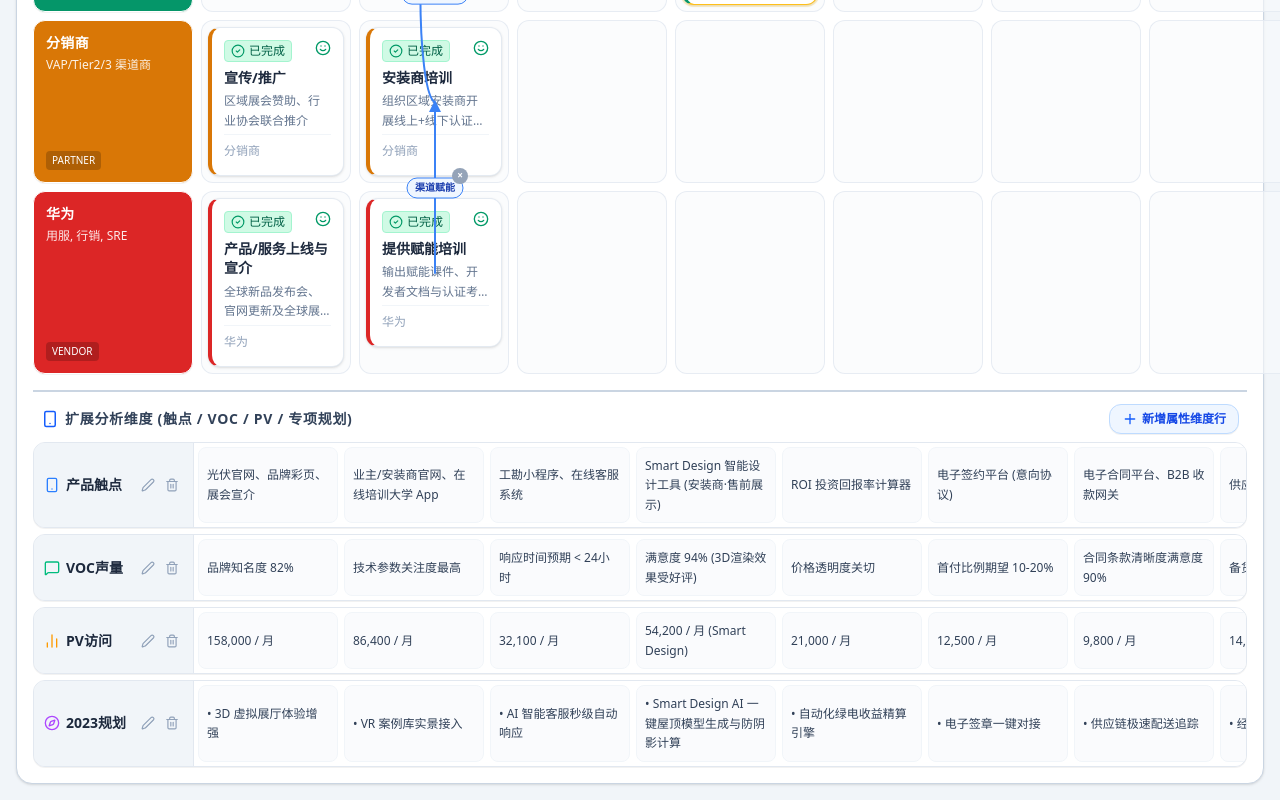
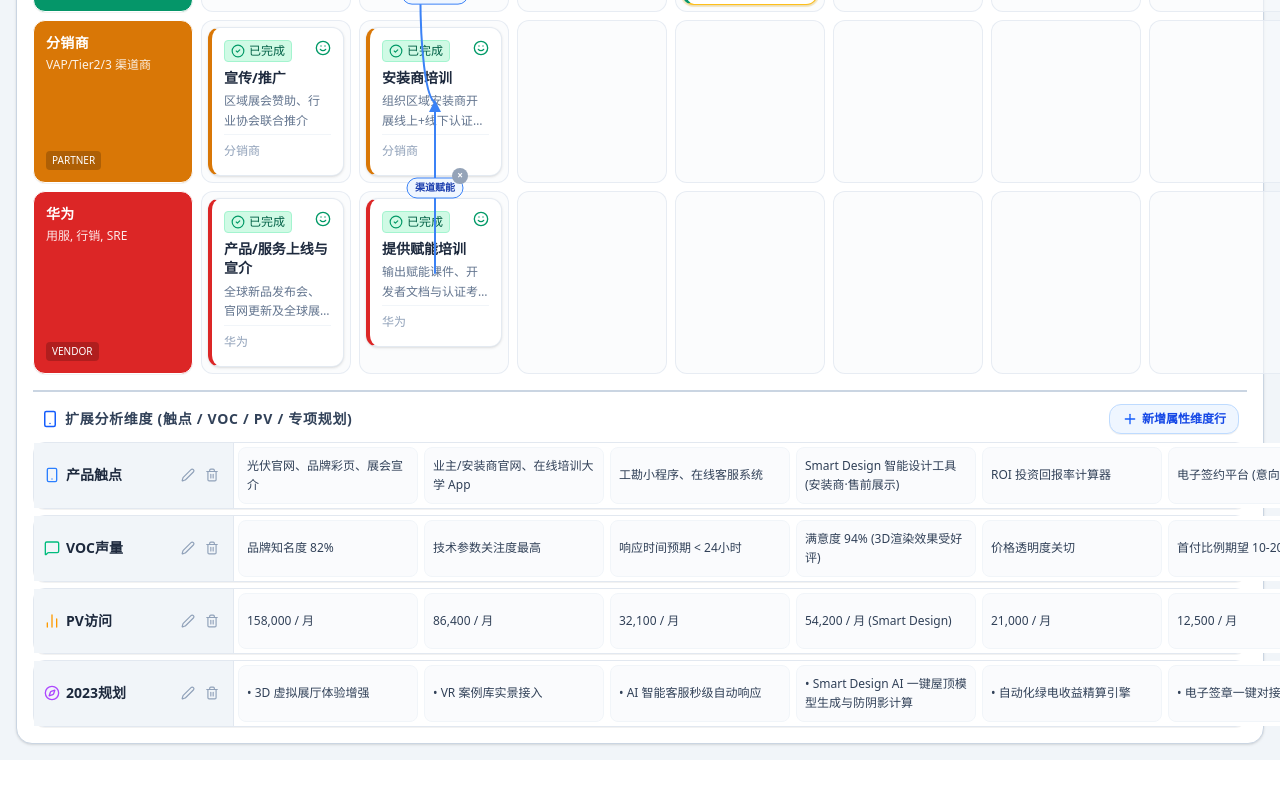
Before and after one commit to SeansDaddy/userstory, a React (Vite) app: page / in a window 1280 px wide. Shown: the part 626-1426 px from the top of the page. After the commit the page ends 1386 px from the top, so only its background shows below. Built offline with nearby package versions, Linux system fonts and the light colour scheme.

Commit message:
fix(AttributeRows): 修复文字截断

```diff
--- a/src/components/AttributeRows.tsx
+++ b/src/components/AttributeRows.tsx
@@ -151,14 +151,14 @@ export const AttributeRows: React.FC<AttributeRowsProps> = ({
           {attributeRows.map((row) => (
             <div
               key={row.id}
-              className="grid grid-cols-[160px_1fr] bg-slate-50 border border-slate-200 rounded-xl overflow-hidden shadow-2xs"
+              className="grid grid-cols-[200px_1fr] bg-slate-50 border border-slate-200 rounded-xl shadow-2xs"
             >
               {/* Left Row Header */}
               <div className="bg-slate-100 p-2.5 border-r border-slate-200 flex items-center justify-between group">
                 <div className="flex items-center gap-1.5 overflow-hidden flex-1 min-w-0 pr-1">
                   {getRowIcon(row.iconName)}
                   <span
-                    className="text-sm font-bold text-slate-800 truncate"
+                    className="text-sm font-bold text-slate-800 break-words"
                     title={row.name}
                   >
                     {row.name}
@@ -194,7 +194,7 @@ export const AttributeRows: React.FC<AttributeRowsProps> = ({
               <div
                 className="grid gap-1.5 p-1 bg-white"
                 style={{
-                  gridTemplateColumns: `repeat(${subStages.length}, minmax(140px, 1fr))`,
+                  gridTemplateColumns: `repeat(${subStages.length}, minmax(180px, 1fr))`,
                 }}
               >
                 {subStages.map((subStage) => {
@@ -237,7 +237,7 @@ export const AttributeRows: React.FC<AttributeRowsProps> = ({
                         </div>
                       ) : (
                         <>
-                          <div className="text-slate-700 text-xs leading-relaxed whitespace-pre-wrap">
+                          <div className="text-slate-700 text-xs leading-relaxed whitespace-pre-wrap break-words">
                             {value || <span className="text-slate-300 italic">点击添加...</span>}
                           </div>
                           <Edit2 className="w-3.5 h-3.5 text-slate-400 opacity-0 group-hover:opacity-100 absolute top-1 right-1 transition-opacity" />
```
